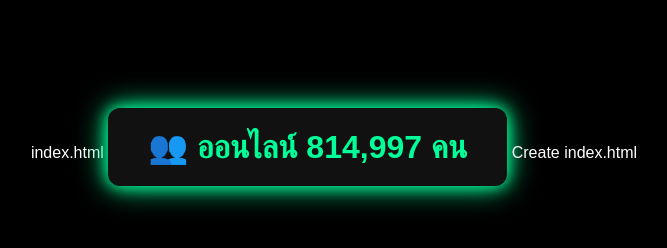
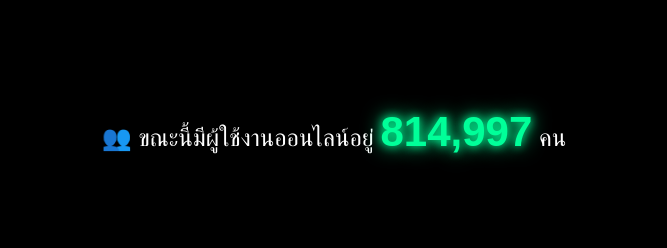
Before and after one commit to mee-heng/online-counter, a plain HTML site: page index.html in a window 1280 px wide. Shown: the whole page, without its empty margins (306-973 px from the left). Drawn offline with Linux system fonts and the light colour scheme.

Commit message:
Update index.html

```diff
--- a/index.html
+++ b/index.html
@@ -1,4 +1,3 @@
-index.html
 <!DOCTYPE html>
 <html lang="th">
 <head>
@@ -11,25 +10,20 @@ index.html
       font-family: sans-serif;
       text-align: center;
       padding-top: 100px;
+      font-size: 24px;
     }
 
-    .online-glow-box {
-      display: inline-block;
-      padding: 20px 40px;
-      background-color: #111;
-      border-radius: 12px;
-      font-size: 32px;
+    #onlineCount {
+      font-size: 42px;
       font-weight: bold;
       color: #00ff99;
-      box-shadow: 0 0 15px #00ff99, 0 0 30px #00ff99;
+      text-shadow: 0 0 10px #00ff99, 0 0 20px #00ff99;
     }
   </style>
 </head>
 <body>
 
-  <div class="online-glow-box">
-    👥 ออนไลน์ <span id="onlineCount">815,000</span> คน
-  </div>
+  👥 ขณะนี้มีผู้ใช้งานออนไลน์อยู่ <span id="onlineCount">815,000</span> คน
 
   <script>
     let count = 815000;
@@ -47,4 +41,3 @@ index.html
 
 </body>
 </html>
-Create index.html
```
